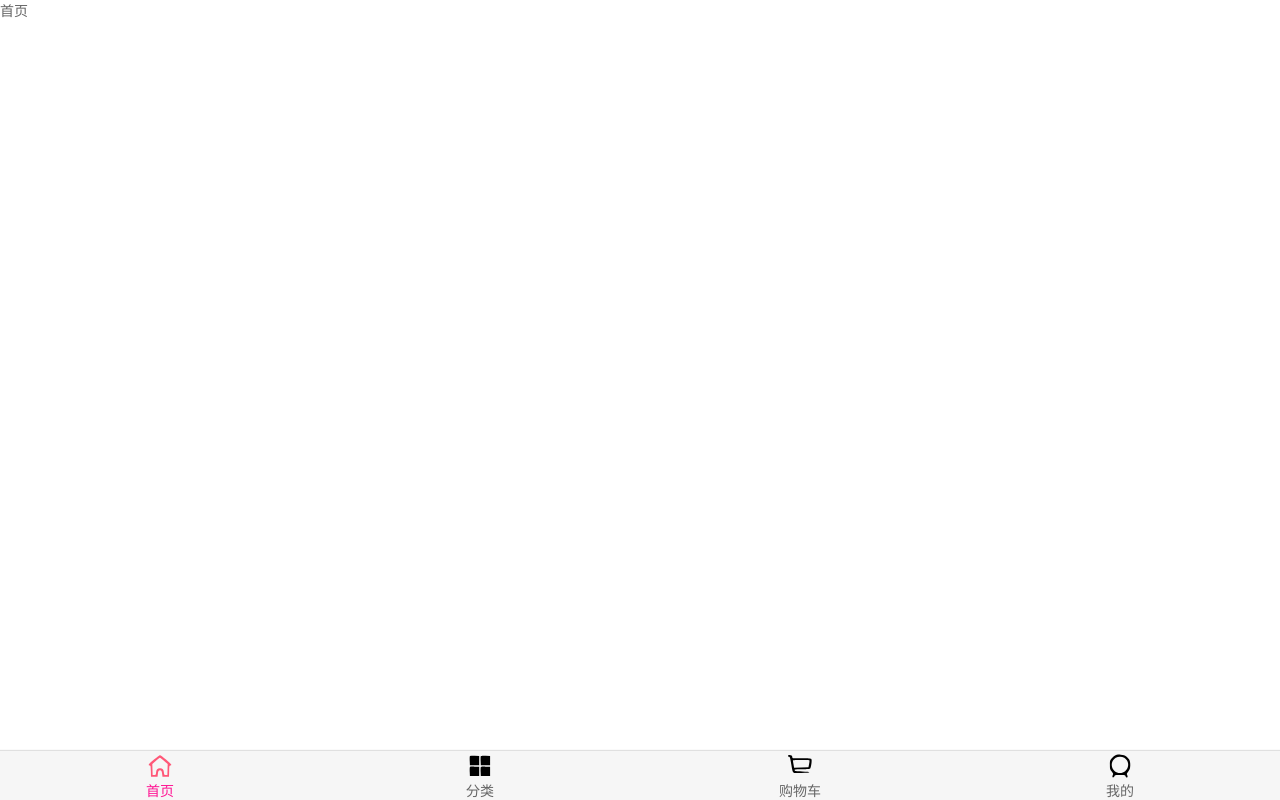
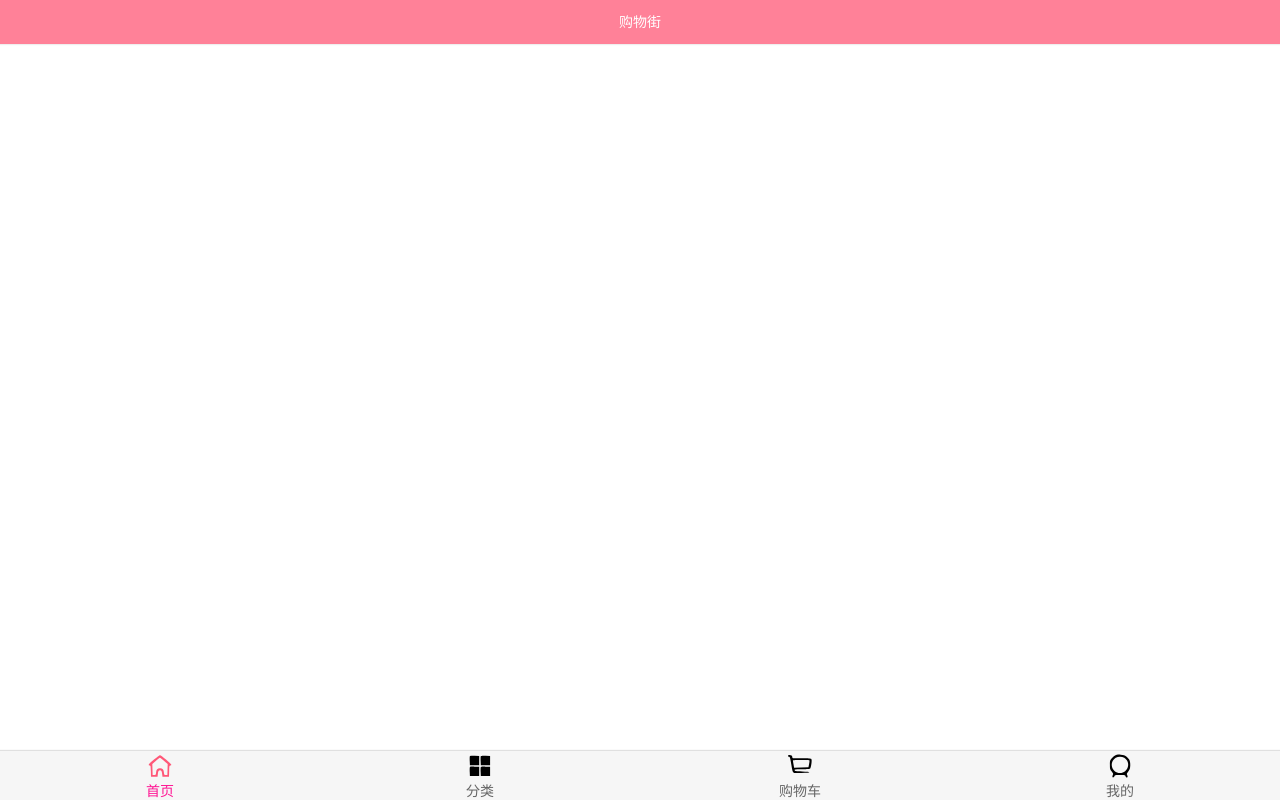
Before and after one commit to cloudnzk/supermall-review, a Vue app: page /#/home in a window 1280 px wide. Built offline with nearby package versions, Linux system fonts and the light colour scheme.

Commit message:
NavBar封装完成

```diff
--- /dev/null
+++ b/src/components/common/navbar/NavBar.vue
@@ -0,0 +1,50 @@
+<template>
+  <!-- 跟封装 Tabbar 的思路类似，留左中右 3 个插槽  -->
+  <div class="nav-bar">
+    <div class="left">
+      <slot name="left"></slot>
+    </div>
+    <div class="center">
+      <slot name="center"></slot>
+    </div>
+    <div class="right">
+      <slot name="right"></slot>
+    </div>
+  </div>
+</template>
+<script>
+export default {
+  name: "",
+  mixins: [],
+  components: {},
+  props: {},
+  data() {
+    return {};
+  },
+  computed: {},
+  watch: {},
+  created() {},
+  mounted() {},
+  destroyed() {},
+  methods: {},
+};
+</script>
+<style scoped>
+  .nav-bar{
+        display: flex;
+        height: 44px;
+        line-height: 44px;
+        text-align: center;
+        box-shadow: 0 1px 1px rgba(100,100,100,.1);
+    }
+
+    .left,.right{
+        width: 60px;
+        /* background-color: red; */
+    }
+
+    .center{
+        flex: 1;
+        /* background-color: blue; */
+    }
+</style>
--- a/src/views/home/Home.vue
+++ b/src/views/home/Home.vue
@@ -1,13 +1,18 @@
 <template>
   <div>
-    首页
+    <nav-bar class="home-nav">
+      <div slot="center">购物街</div>
+    </nav-bar>
   </div>
 </template>
 <script>
+  import NavBar from 'components/common/navbar/NavBar'
   export default {
     name:'',
     mixins: [],
-    components: {},
+    components: {
+      NavBar,
+    },
     props:{},
     data () {
       return {
@@ -23,5 +28,8 @@
   }
 </script>
 <style scoped>
-
+  .home-nav {
+    background-color: var(--color-tint);
+    color: #fff;
+  }
 </style>
```
